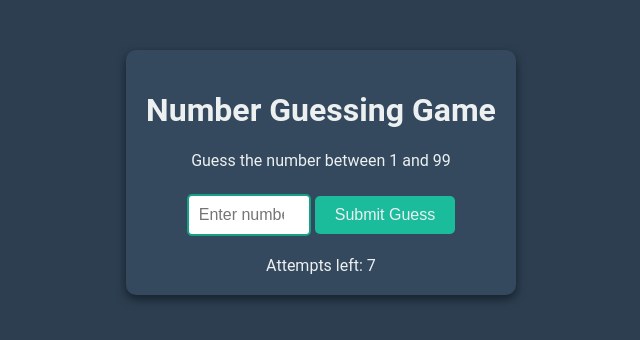
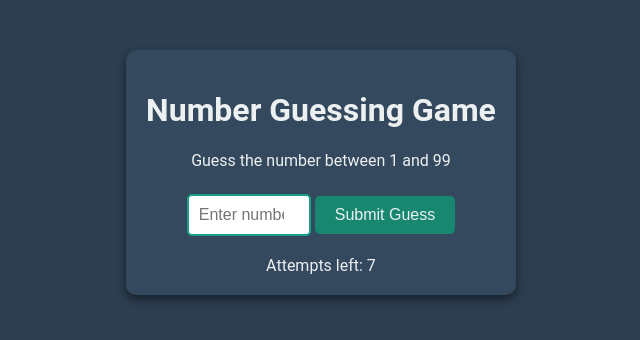
Before and after one commit to McxJin/Hello-V2, a plain HTML site: page index.html in a window 1280 px wide. In both pictures the pointer is over the button "Submit Guess". Shown: the whole page, without its empty margins (319-959 px from the left). Drawn offline with Linux system fonts and the light colour scheme.

Commit message:
เปลี่ยนสีพื้นหลัง

```diff
--- a/index.html
+++ b/index.html
@@ -41,7 +41,7 @@
             transition: background-color 0.3s;
         }
         button:hover {
-            background-color: #1abc9c;
+            background-color: #178770;
         }
         #message {
             margin-top: 20px;
```
